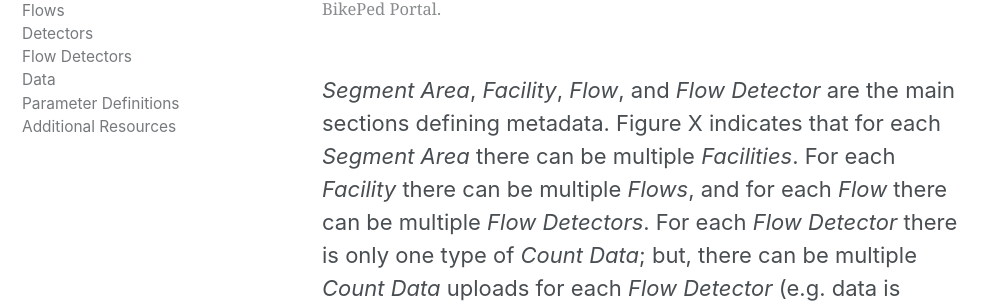
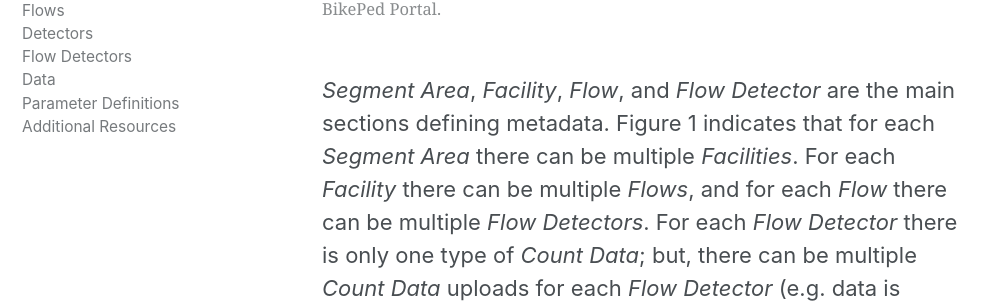
Before and after one commit to PSUTrec/documentation, a Jekyll site: the page built from _documents/00-metadata-summary.md, in a window 1280 px wide and 900 px high, scrolled down 908 px. Shown: the part 183-487 px from the top of the window, without its empty margins (0-997 px from the left). Built offline with Jekyll 4.4.1, drawn with Linux system fonts in a browser that asks for light colours; nearby versions of some CDN libraries.

Commit message:
fix a few links

```diff
--- a/_data/navigation.yml
+++ b/_data/navigation.yml
@@ -13,6 +13,7 @@ main:
 
 documents:
   - title: Documentation
+    url: https://psutrec.github.io/documentation/documents/
     children:
       - title: "Metadata Summary"
         url: /documents/00-metadata-summary/
--- a/_documents/00-metadata-summary.md
+++ b/_documents/00-metadata-summary.md
@@ -11,4 +11,4 @@ Prior to uploading any count data into BikePed Portal, metadata of any type of c
   <figcaption>Fig. 1. Example representation of data required for sharing and available in BikePed Portal.</figcaption>
 </figure>
 
-_Segment Area_, _Facility_, _Flow_, and _Flow Detector_ are the main sections defining metadata. Figure X indicates that for each _Segment Area_ there can be multiple _Facilities_. For each _Facility_ there can be multiple _Flows_, and for each _Flow_ there can be multiple _Flow Detectors_. For each _Flow Detector_ there is only one type of _Count Data_; but, there can be multiple _Count Data_ uploads for each _Flow Detector_ (e.g. data is manually uploaded periodically for different time periods). Under each main metadata and data section lists the required parameters. Optional parameters are available and will be discussed in the subsequent _Tutorial and Examples_ sections.
+_Segment Area_, _Facility_, _Flow_, and _Flow Detector_ are the main sections defining metadata. Figure 1 indicates that for each _Segment Area_ there can be multiple _Facilities_. For each _Facility_ there can be multiple _Flows_, and for each _Flow_ there can be multiple _Flow Detectors_. For each _Flow Detector_ there is only one type of _Count Data_; but, there can be multiple _Count Data_ uploads for each _Flow Detector_ (e.g. data is manually uploaded periodically for different time periods). Under each main metadata and data section lists the required parameters. Optional parameters are available and will be discussed in the subsequent _Tutorial and Examples_ sections.
```
Also changed, not shown: _documents/01-segment-areas.md (+1 -1 lines), _documents/05-flow-detector.md (+1 -1 lines).
